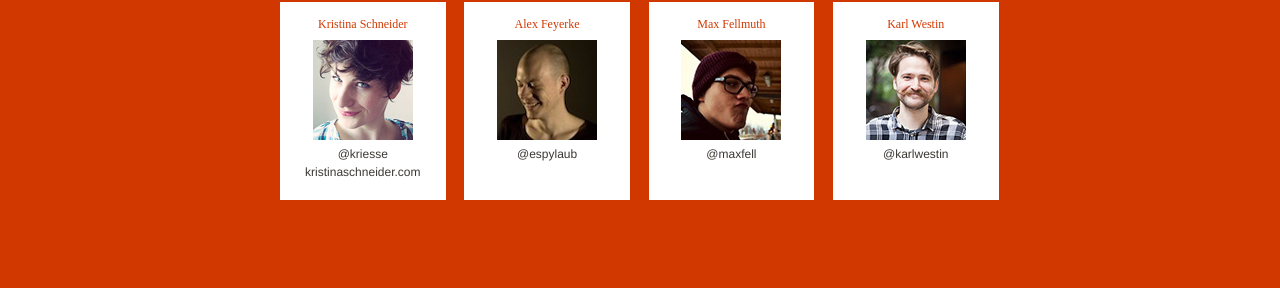
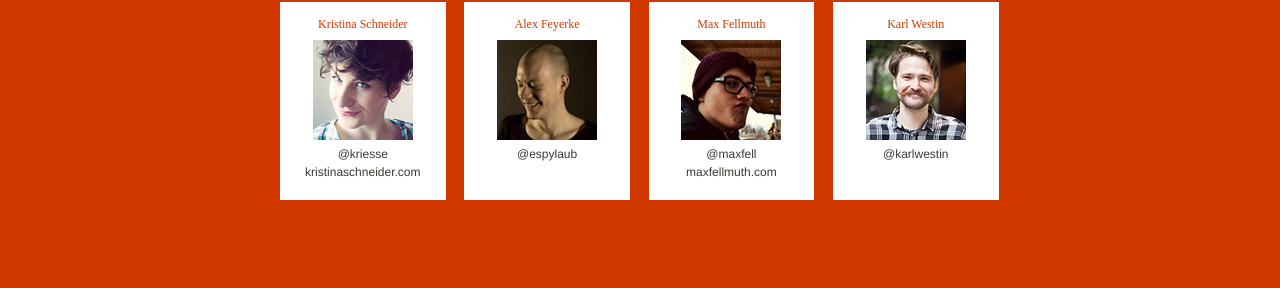
Before and after one commit to upfrontug/upfrontug.github.io, a Jekyll site: the page built from index.html, in a window 1280 px wide and 900 px high, scrolled down 8578 px. Shown: the part 609-897 px from the top of the window. Built offline with Jekyll 4.4.1, drawn with Linux system fonts in a browser that asks for light colours; nearby versions of some CDN libraries; comment, search, counter and statistics services are not loaded; a style sheet for code colours, icons or effects is not loaded.

Commit message:
Max' Website

```diff
--- a/_layouts/default.html
+++ b/_layouts/default.html
@@ -141,6 +141,7 @@
               <h4>Max Fellmuth</h4>
               <img src="/images/upfront_team_max.jpg" alt="Max Fellmuth">
               <a href="http://twitter.com/maxfell">@maxfell</a>
+              <a href="http://www.maxfellmuth.com/" title="Max Fellmuth">maxfellmuth.com</a>
             </div>
           </li>
           <li>
```
